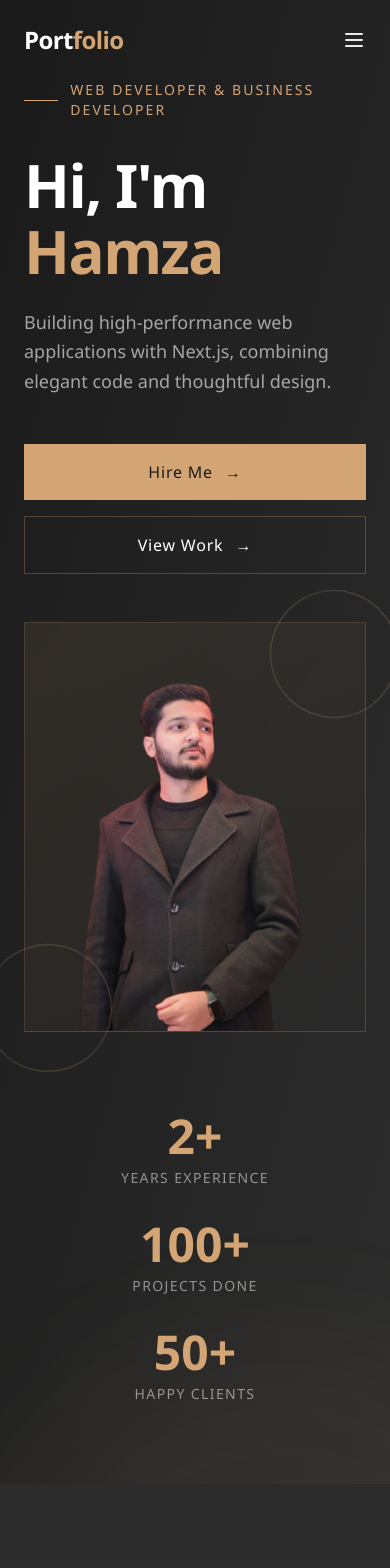
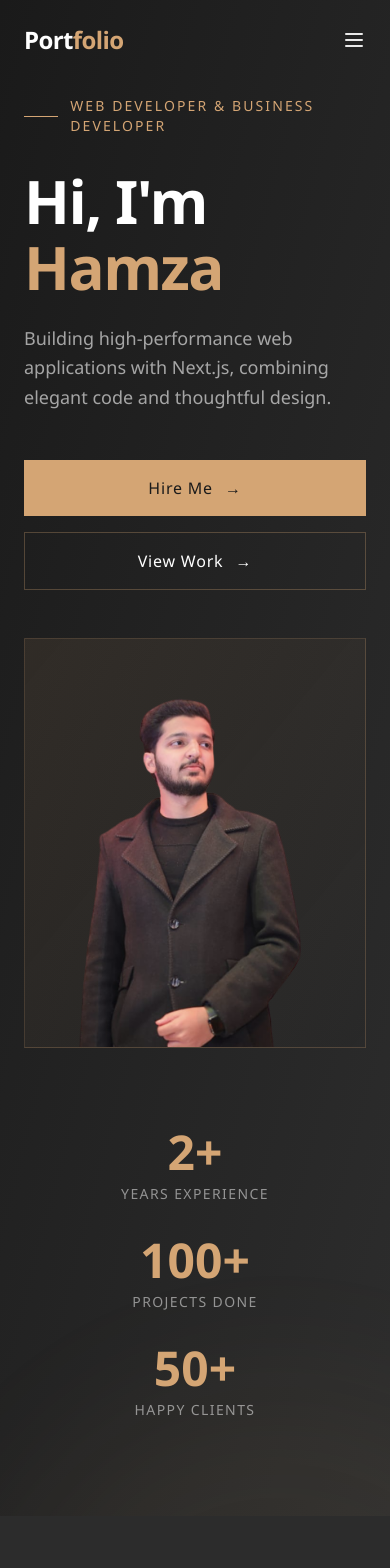
Before and after one commit to SaudCh/MERN-Hamza-Portfolio, a React (Create React App) app: page / in a window 390 px wide. Shown: the top 1568 px of the page. Built offline with nearby package versions, Linux system fonts and the light colour scheme.

Commit message:
hamzaportfolio

```diff
--- a/src/components/Banner/index.js
+++ b/src/components/Banner/index.js
@@ -9,7 +9,7 @@ const Banner = forwardRef(({}, ref) => {
       <div className="absolute top-[-50%] right-[-20%] w-[800px] h-[800px] bg-[#d4a574]/8 rounded-full blur-3xl animate-float" />
       <div className="absolute bottom-[-30%] left-[-10%] w-[600px] h-[600px] bg-[#d4a574]/5 rounded-full blur-3xl animate-float-reverse" />
 
-      <div className="relative z-10 w-full max-w-7xl mx-auto px-6 lg:px-8 py-20">
+      <div className="relative z-10 w-full max-w-7xl mx-auto px-6 lg:px-8 py-24">
         <div className="grid lg:grid-cols-2 gap-12 lg:gap-20 items-center">
           {/* Hero Content */}
           <div className="animate-slide-in-left">
@@ -74,14 +74,14 @@ const Banner = forwardRef(({}, ref) => {
               </div>
 
               {/* Decorative Circles */}
-              <div className="absolute -top-8 -right-8 w-32 h-32 border border-[#d4a574]/30 rounded-full animate-rotate" />
-              <div className="absolute -bottom-10 -left-10 w-32 h-32 border border-[#d4a574]/30 rounded-full animate-rotate-reverse" />
+              <div className="hidden md:block absolute -top-8 -right-8 w-32 h-32 border border-[#d4a574]/30 rounded-full animate-rotate" />
+              <div className="hidden md:block absolute -bottom-10 -left-10 w-32 h-32 border border-[#d4a574]/30 rounded-full animate-rotate-reverse" />
             </div>
           </div>
         </div>
 
         {/* Stats */}
-        <div className="flex flex-col sm:flex-row gap-8 sm:gap-16 mt-20 lg:mt-32 animate-fade-in-delay-5">
+        <div className="flex flex-col sm:flex-row gap-8 sm:gap-16 mt-20 lg:mt-20 animate-fade-in-delay-5">
           <div className="text-center sm:text-left">
             <div className="font-playfair text-5xl font-bold text-[#d4a574] leading-none mb-2">
               2+
```
